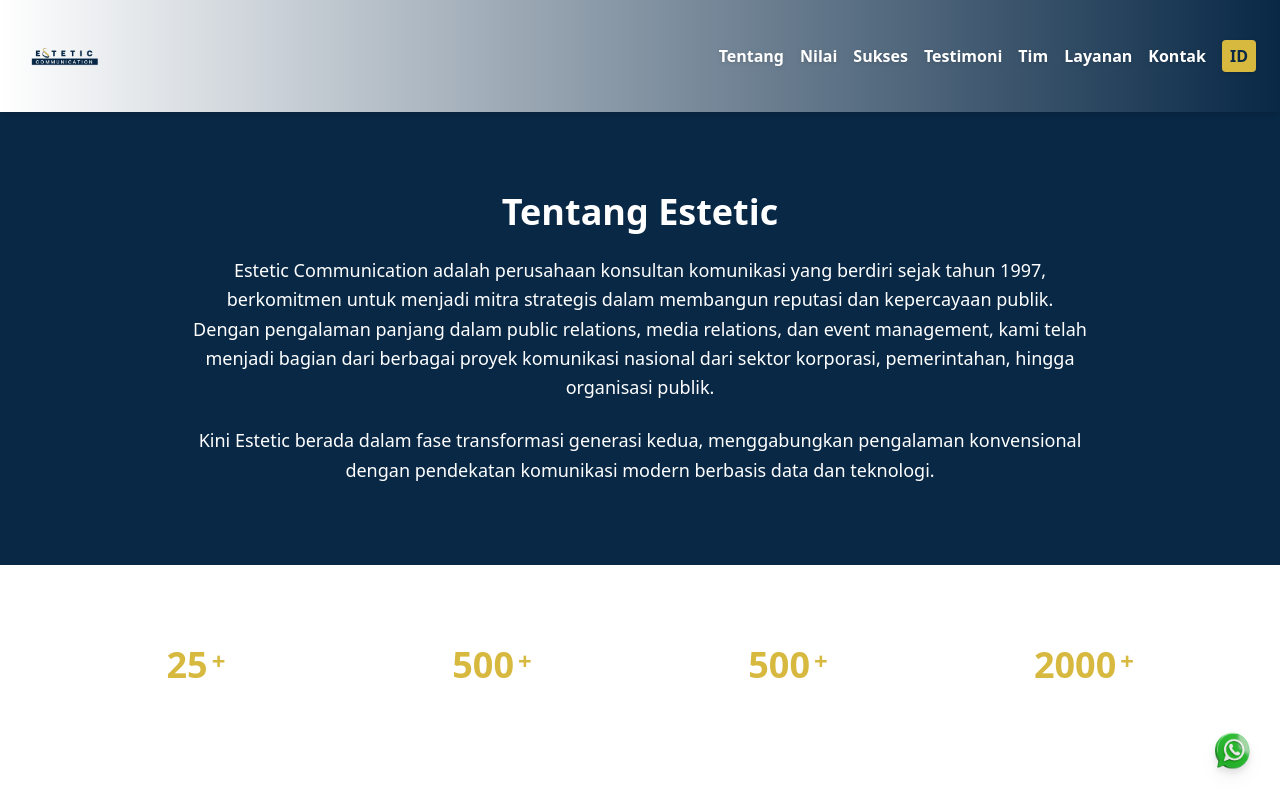
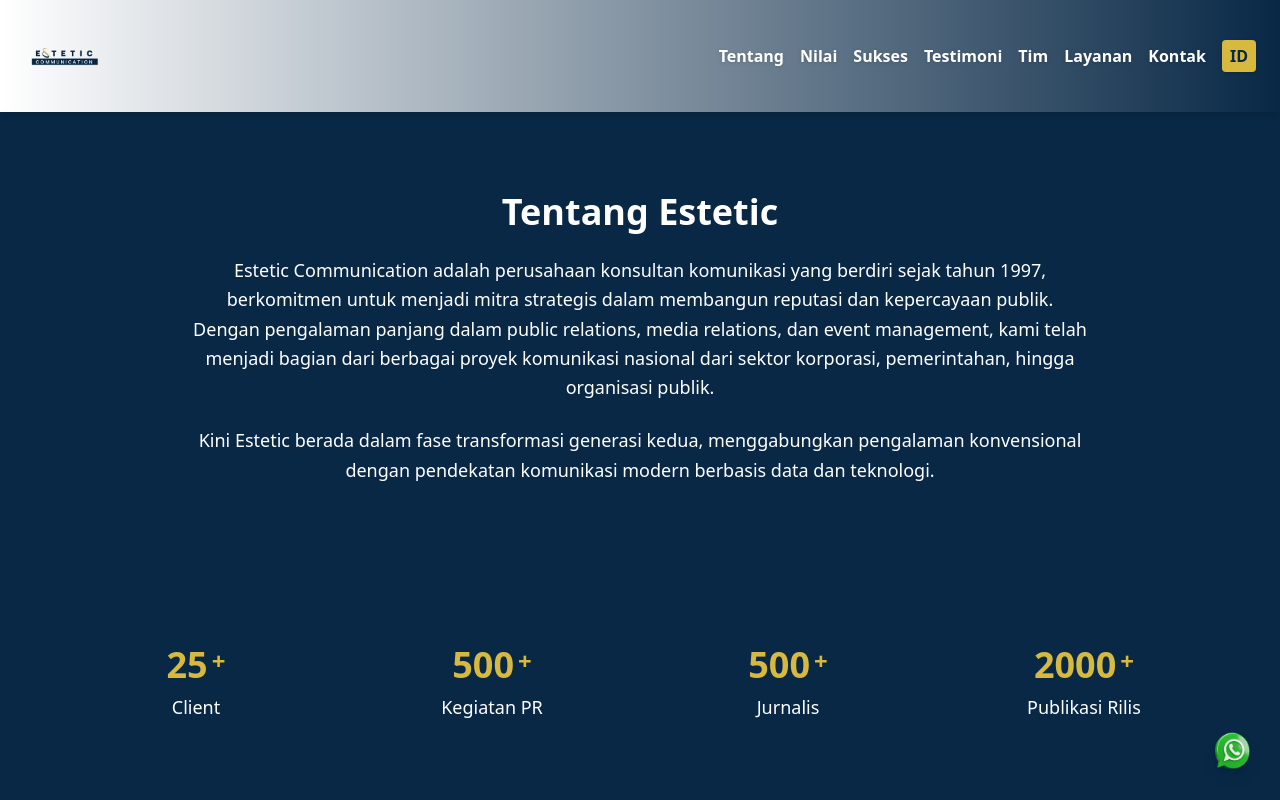
Before and after one commit to ProfAdri90/estetic-dinamis, a Next.js app: page / in a window 1280 px wide. Shown: the top 800 px of the page. Built offline with nearby package versions, Linux system fonts and the light colour scheme.

Commit message:
Update index.js

```diff
--- a/pages/index.js
+++ b/pages/index.js
@@ -273,7 +273,7 @@ useEffect(() => {
       : "Estetic is now undergoing a transformation under the second generation leadership, combining conventional experience with modern, data-driven communication strategies."}
   </p>
 </section>
-    <section className="scroll-mt-[180px] bg-white text-[#082846]text-center py-20 px-8">
+    <section className="scroll-mt-[180px] text-[#082846]text-center py-20 px-8">
   <div className="max-w-6xl mx-auto grid grid-cols-2 md:grid-cols-4 gap-8 text-center">
     <div>
       <h4 className="text-4xl font-bold text-[#d7b940] flex items-start justify-center">
```
